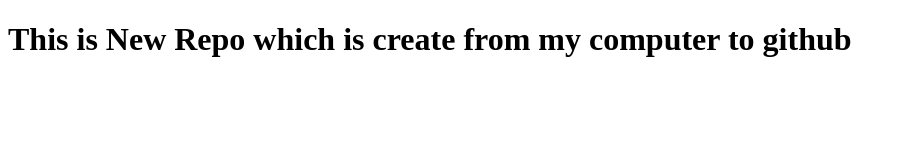
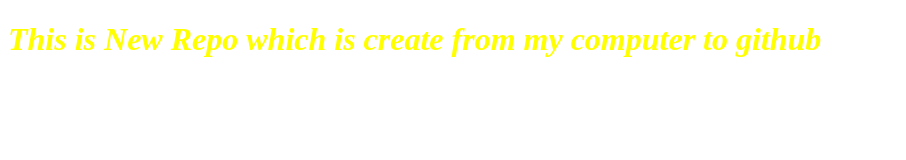
Before and after one commit to Madipadige-ManishKumar/local_repo, a plain HTML site: page index.html in a window 1280 px wide. Shown: the whole page, without its empty margins (0-906 px from the left). Drawn offline with Linux system fonts and the light colour scheme.

Commit message:
added css to index.html page

```diff
--- /dev/null
+++ b/index.css
@@ -0,0 +1,5 @@
+h1{
+    color:yellow;
+    font-style: italic;
+    font-family: 'Times New Roman', Times, serif;
+}
--- a/index.html
+++ b/index.html
@@ -3,6 +3,7 @@
 <head>
     <meta charset="UTF-8">
     <meta name="viewport" content="width=device-width, initial-scale=1.0">
+    <link rel="stylesheet" href="index.css">
     <title>Document</title>
 </head>
 <body>
```
